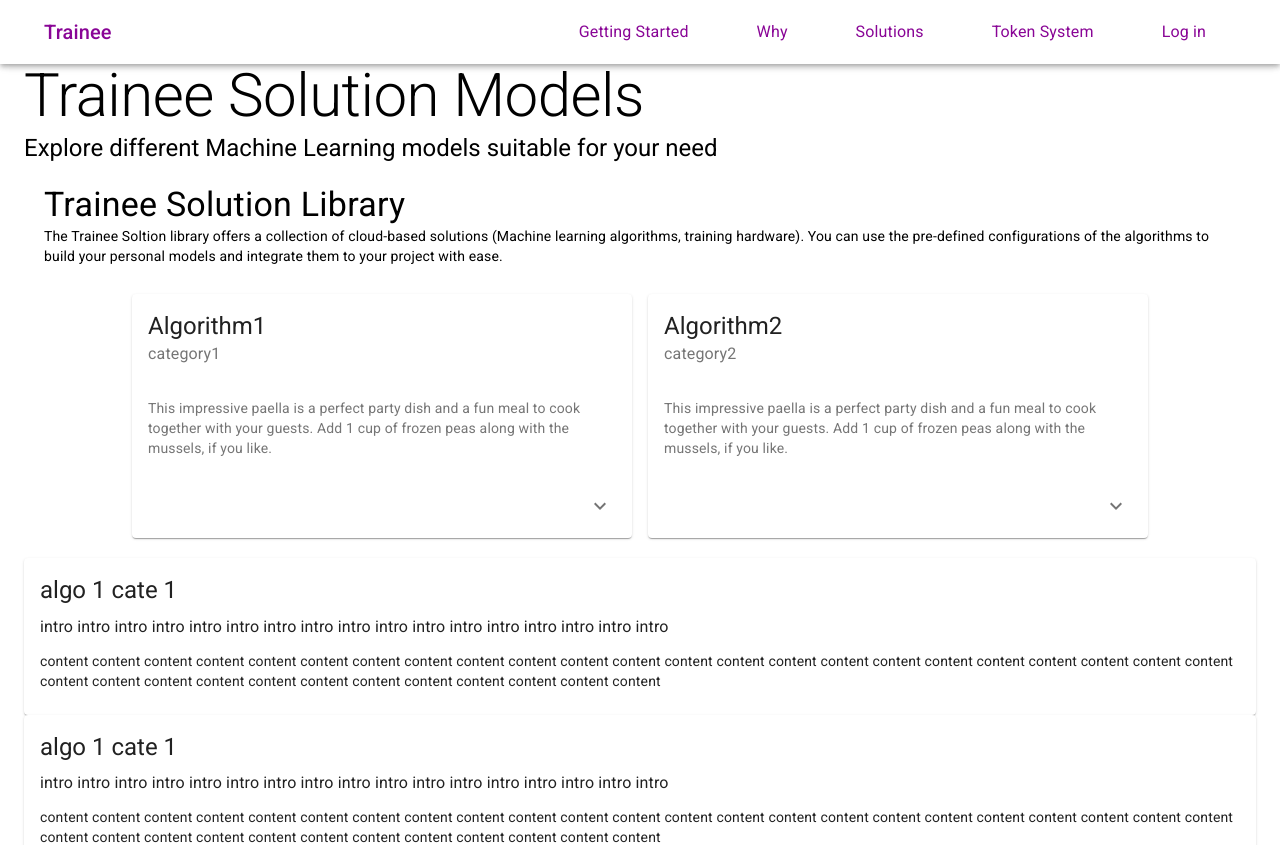
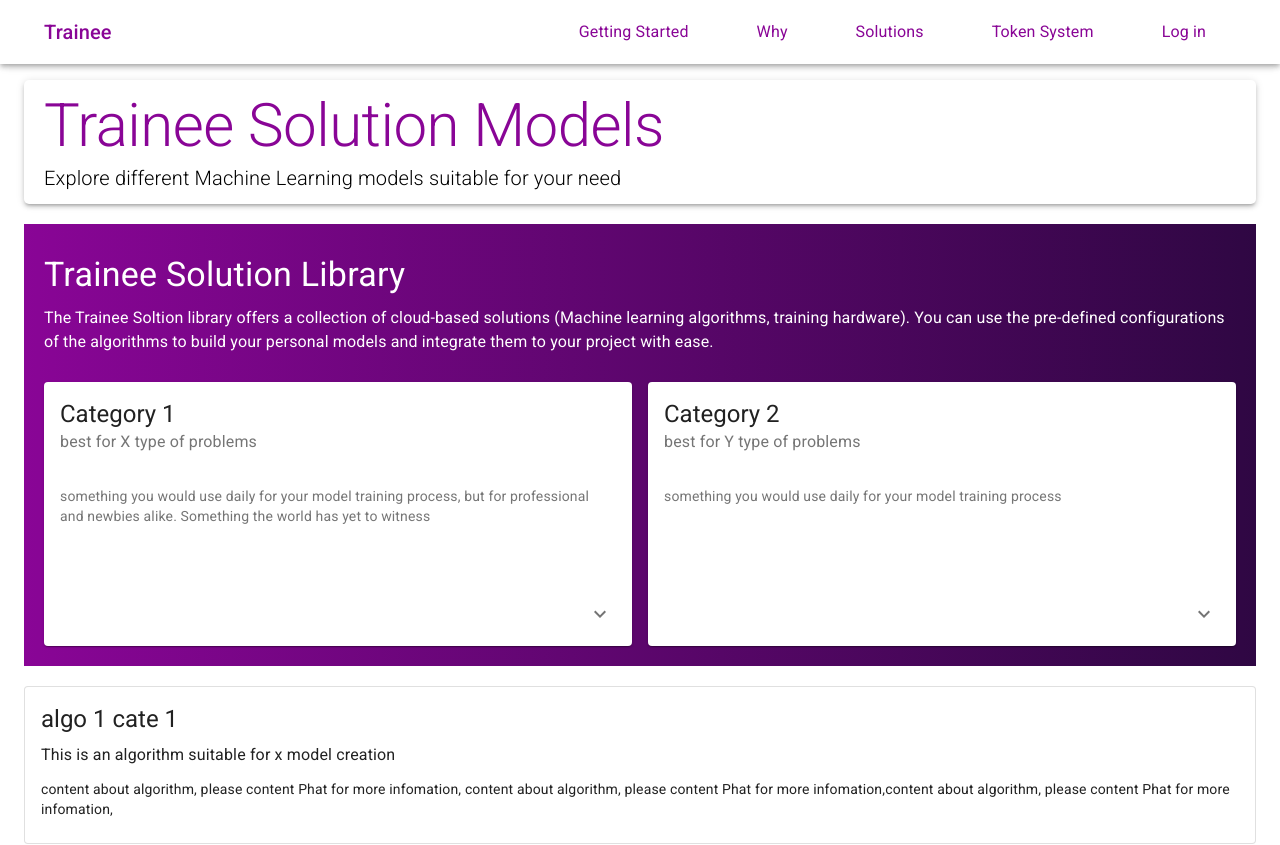
Before and after one commit to momoclouq/SEPM_group26, a React (Create React App) app in the folder frontend/: page /solutions in a window 1280 px wide. Shown: the top 845 px of the page. Built offline with nearby package versions, Linux system fonts and the light colour scheme.

Commit message:
Update visual for outer pages - Getting started - Solution

```diff
--- a/frontend/src/pages/outerPages/GettingStarted.js
+++ b/frontend/src/pages/outerPages/GettingStarted.js
@@ -17,10 +17,20 @@ const useStyles = makeStyles((theme) => ({
         display: "flex",
         flexDirection: "column",
         paddingTop: "20px",
-        minHeight: "100vh",
+        height: "100%",
         margin: "0",
         minWidth: "650px",
-        background: "#ECF3FF"
+    },
+    introPanel: {
+        background: "white",
+        padding: "10px 20px",
+        borderRadius: "5px",
+    },
+    introPanelTitle: {
+        color: "#890596"
+    },
+    introPanelSubTitle: {
+        fontWeight: "300",
     },
     stepImg: {
         height: "auto",
@@ -77,7 +87,7 @@ const GettingStarted = () => {
     const StepPanel = (number, instruction, imageLink) => {
         return (
             <Grid className={classes.stepCard} item key={`stepPanel${number}`}>
-                <Card variant="outlined" elevation={10}>
+                <Card variant="outlined" borderLeft={0} borderRight={0}>
                     <CardHeader
                         title={`Step ${number}: ${instruction}`}
                         subheader="September 14, 2016"
@@ -103,11 +113,11 @@ const GettingStarted = () => {
         <React.Fragment>
             <main className={classes.main}>
                 <Container className={classes.content} maxWidth="lg">
-                    <Box className={classes.introPanel}>
-                        <Typography variant="h2">
+                    <Box className={classes.introPanel} boxShadow={3}>
+                        <Typography variant="h2" className={classes.introPanelTitle}>
                             Getting Started with Trainee
                         </Typography>
-                        <Typography variant="h5">
+                        <Typography variant="h6" className={classes.introPanelSubTitle}>
                             Learn the basic steps of creating a project and start training machine learning models now
                         </Typography>
                     </Box>
--- a/frontend/src/pages/outerPages/Solution.js
+++ b/frontend/src/pages/outerPages/Solution.js
@@ -1,6 +1,7 @@
-import React from "react";
+import React, { useEffect } from "react";
 import ReactDOM from "react-dom";
 import clsx from "clsx";
+import {useRef} from "react";
 
 import Container from "@material-ui/core/Container";
 import {makeStyles} from "@material-ui/core/styles";
@@ -24,16 +25,31 @@ const useStyles = makeStyles((theme) => ({
     main: {
         display: "flex",
         flexDirection: "column",
-        paddingTop: "0px",
-        minHeight: "100vh",
+        padding: "20px 0",
+        height: "100%",
         margin: "0",
         minWidth: "650px"
     },
     solutionCard: {
-        maxWidth: "500px"
+
+    },
+    introPanel: {
+        background: "white",
+        padding: "10px 20px",
+        borderRadius: "5px",
+    },
+    introPanelTitle: {
+        color: "#890596"
+    },
+    introPanelSubTitle: {
+        fontWeight: "300",
     },
     solutionContent: {
-        padding: "20px"
+        marginTop: "20px",
+        padding: "20px",
+        background: "#890596", /* fallback for old browsers */
+        background: "-webkit-linear-gradient(to right, #890596, #2f0743)", /* Chrome 10-25, Safari 5.1-6 */
+        background: "linear-gradient(to right, #890596, #2f0743)",
     },
     solutionCardGrid: {
         marginTop: "20px",
@@ -57,6 +73,9 @@ const useStyles = makeStyles((theme) => ({
     algoListCard: {
         width: "100%"
     },
+    indiCard: {
+        marginTop: "20px",
+    },
     root: {
         minWidth: 275,
     },
@@ -71,12 +90,66 @@ const useStyles = makeStyles((theme) => ({
     pos: {
         marginBottom: 12,
     },
+    contentTitle: {
+        padding: "10px 0",
+        color: "white",
+    },
+    contentSubTitle: {
+        color: "white",
+    },
+    cardContent: {
+        minHeight: "80px",
+        maxHeight: "80px"
+    }
 }));
 
+const algoData = [
+    {
+        title: "algo 1 cate 1",
+        introduction: "This is an algorithm suitable for x model creation",
+        content: "content about algorithm, please content Phat for more infomation, content about algorithm, please content Phat for more infomation,content about algorithm, please content Phat for more infomation,",
+    },
+    {
+        title: "algo 2 cate 1",
+        introduction: "This is an algorithm suitable for x model creation",
+        content: "content about algorithm, please content Phat for more infomation, content about algorithm, please content Phat for more infomation,content about algorithm, please content Phat for more infomation,",
+    },
+    {
+        title: "algo 3 cate 1",
+        introduction: "This is an algorithm suitable for x model creation",
+        content: "content about algorithm, please content Phat for more infomation, content about algorithm, please content Phat for more infomation,content about algorithm, please content Phat for more infomation,",
+    },
+    {
+        title: "algo 4 cate 1",
+        introduction: "This is an algorithm suitable for x model creation",
+        content: "content about algorithm, please content Phat for more infomation, content about algorithm, please content Phat for more infomation,content about algorithm, please content Phat for more infomation,",
+    },
+    {
+        title: "algo 1 cate 2",
+        introduction: "This is an algorithm suitable for x model creation",
+        content: "content about algorithm, please content Phat for more infomation, content about algorithm, please content Phat for more infomation,content about algorithm, please content Phat for more infomation,",
+    },
+    {
+        title: "algo 2 cate 2",
+        introduction: "This is an algorithm suitable for x model creation",
+        content: "content about algorithm, please content Phat for more infomation, content about algorithm, please content Phat for more infomation,content about algorithm, please content Phat for more infomation,",
+    },
+    {
+        title: "algo 3 cate 2",
+        introduction: "This is an algorithm suitable for x model creation",
+        content: "content about algorithm, please content Phat for more infomation, content about algorithm, please content Phat for more infomation,content about algorithm, please content Phat for more infomation,",
+    },
+    {
+        title: "algo 4 cate 2",
+        introduction: "This is an algorithm suitable for x model creation",
+        content: "content about algorithm, please content Phat for more infomation, content about algorithm, please content Phat for more infomation,content about algorithm, please content Phat for more infomation,",
+    },
+]
 
 const Solution = () => {
     const classes = useStyles();
     const [expanded, setExpanded] = React.useState([false, false]);
+    const [currentIndex, setCurrentIndex] = React.useState([0, 0]);
 
     const handleExpandClickOne = () => {
         setExpanded([!expanded[0], expanded[1]]);
@@ -86,131 +159,108 @@ const Solution = () => {
         setExpanded([expanded[0], !expanded[1]]);
     };
 
-    const listOfAllAlgo = () => {
-        let temp = [];
-        for (const algorithm in algo){
-            temp.push(
-                <Card key={algo[algorithm].name}>
+    const myRef = useRef(null);
+
+    const executeScroll = () => myRef.current.scrollIntoView({behavior: "smooth"});
+
+    const changeCard = (index, cate) => {
+        setCurrentIndex([index, cate]);
+        executeScroll();
+    }
+
+    const listOfAlgo = (index, title, subheader, algoDesc ) => {
+        let handleFunc;
+        if (index == 0) handleFunc = handleExpandClickOne;
+        else handleFunc = handleExpandClickTwo;
+
+        return (
+            <Card className={classes.solutionCard}>
+                <CardHeader title={title} subheader={subheader}/>
+                <CardContent className={classes.cardContent}>
+                    <Typography variant="body2" color="textSecondary" component="p">
+                        {algoDesc}
+                    </Typography>
+                </CardContent>
+                <CardActions disableSpacing className={classes.actionPanel}>
+                    <IconButton
+                        className={clsx(classes.expand, {
+                            [classes.expandOpen]: expanded[index],
+                        })}
+                        onClick={handleFunc}
+                        aria-expanded={expanded[index]}
+                        aria-label="show more"
+                        >
+                            <ExpandMoreIcon />
+                    </IconButton>
+                </CardActions>
+                <Collapse in={expanded[index]} timeout="auto" unmountOnExit>
+                    <List component="nav" aria-label="main mailbox folders">
+                        <ListItem button onClick={() => changeCard(0, 0)}>
+                            <ListItemText primary={`Algo 1 cate ${index+1}`} />
+                        </ListItem>
+                        <ListItem button onClick={() => changeCard(1, 0)}>
+                            <ListItemText primary={`Algo 2 cate ${index+1}`} />
+                        </ListItem>
+                        <ListItem button onClick={() => changeCard(2, 0)}>
+                            <ListItemText primary={`Algo 3 cate ${index+1}`} />
+                        </ListItem>
+                        <ListItem button onClick={() => changeCard(3, 0)}>
+                            <ListItemText primary={`Algo 4 cate ${index+1}`} />
+                        </ListItem>
+                    </List>
+                </Collapse>
+            </Card>
+        );
+    }
+
+    const algoCard = (index, cate) => {
+        return(
+            <Card className={classes.indiCard} variant="outlined" ref={myRef}>
                 <CardContent>
                     <Typography variant="h5" gutterBottom>
-                            {algo[algorithm].name}
+                        {algoData[index].title}
                     </Typography>
                     <Typography className={classes.pos}>
-                            {algo[algorithm].intro}
+                        {algoData[index].introduction}
                     </Typography>
                     <Typography variant="body2" component="p">
-                            {algo[algorithm].content}
-                        <br />
+                        {algoData[index].content}
                     </Typography>
                 </CardContent>
             </Card>
         );
-        }
-        return temp;
     }
 
     return (
         <React.Fragment>
             <main className={classes.main}>
                 <Container className={classes.content} maxWidth="lg">
-                    <Box className={classes.introPanel}>
-                        <Typography variant="h2">
+                    <Box className={classes.introPanel} boxShadow={3}>
+                        <Typography variant="h2" className={classes.introPanelTitle}>
                             Trainee Solution Models
                         </Typography>
-                        <Typography variant="h5">
+                        <Typography variant="h6" className={classes.introPanelSubTitle}>
                             Explore different Machine Learning models suitable for your need
                         </Typography>
                     </Box>
 
                     <Box className={classes.solutionContent}>
-                        <Typography variant="h4">Trainee Solution Library</Typography>
-                        <Typography variant="body2">The Trainee Soltion library offers a collection of cloud-based solutions (Machine learning algorithms, training hardware). You can use the pre-defined configurations of the algorithms to build your personal models and integrate them to your project with ease. </Typography>
+                        <Typography variant="h4" className={classes.contentTitle}>Trainee Solution Library</Typography>
+                        <Typography variant="body1" className={classes.contentSubTitle}>The Trainee Soltion library offers a collection of cloud-based solutions (Machine learning algorithms, training hardware). You can use the pre-defined configurations of the algorithms to build your personal models and integrate them to your project with ease. </Typography>
 
                         <Grid className={classes.solutionCardGrid} container spacing={2} direction="row" justify="center">
-                            <Grid item>
-                                <Card className={classes.solutionCard}>
-                                    <CardHeader title="Algorithm1" subheader="category1"/>
-                                    <CardContent>
-                                        <Typography variant="body2" color="textSecondary" component="p">
-                                            This impressive paella is a perfect party dish and a fun meal to cook together with your
-                                            guests. Add 1 cup of frozen peas along with the mussels, if you like.
-                                        </Typography>
-                                    </CardContent>
-                                    <CardActions disableSpacing>
-                                        <IconButton
-                                        className={clsx(classes.expand, {
-                                            [classes.expandOpen]: expanded[0],
-                                        })}
-                                        onClick={handleExpandClickOne}
-                                        aria-expanded={expanded[0]}
-                                        aria-label="show more"
-                                        >
-                                            <ExpandMoreIcon />
-                                        </IconButton>
-                                    </CardActions>
-                                    <Collapse in={expanded[0]} timeout="auto" unmountOnExit>
-                                        <List component="nav" aria-label="main mailbox folders">
-                                            <ListItem button>
-                                                <ListItemText primary="Algo 1 cate 1" />
-                                            </ListItem>
-                                            <ListItem button>
-                                            <ListItemText primary="Algo 2 cate 1" />
-                                            </ListItem>
-                                            <ListItem button>
-                                            <ListItemText primary="Algo 1 cate 1" />
-                                            </ListItem>
-                                            <ListItem button>
-                                            <ListItemText primary="Algo 2 cate 1" />
-                                            </ListItem>
-                                        </List>
-                                    </Collapse>
-                                </Card>
+                            <Grid item xs={12} md={6}>
+                                {listOfAlgo(0, "Category 1", "best for X type of problems", "something you would use daily for your model training process, but for professional and newbies alike. Something the world has yet to witness")}
                             </Grid>
 
-                            <Grid item>
-                                <Card className={classes.solutionCard}>
-                                    <CardHeader title="Algorithm2" subheader="category2"/>
-                                    <CardContent>
-                                        <Typography variant="body2" color="textSecondary" component="p">
-                                            This impressive paella is a perfect party dish and a fun meal to cook together with your
-                                            guests. Add 1 cup of frozen peas along with the mussels, if you like.
-                                        </Typography>
-                                    </CardContent>
-                                    <CardActions>
-                                        <IconButton
-                                            className={clsx(classes.expand, {
-                                                [classes.expandOpen]: expanded[1],
-                                            })}
-                                            onClick={handleExpandClickTwo}
-                                            aria-expanded={expanded[1]}
-                                            aria-label="show more"
-                                            >
-                                                <ExpandMoreIcon />
-                                            </IconButton>
-                                    </CardActions>
-                                    <Collapse in={expanded[1]} timeout="auto" unmountOnExit>
-                                        <List component="nav" aria-label="main mailbox folders">
-                                            <ListItem button>
-                                            <ListItemText primary="Algo 1 cate 1" />
-                                            </ListItem>
-                                            <ListItem button>
-                                            <ListItemText primary="Algo 2 cate 1" />
-                                            </ListItem>
-                                            <ListItem button>
-                                            <ListItemText primary="Algo 1 cate 1" />
-                                            </ListItem>
-                                            <ListItem button>
-                                            <ListItemText primary="Algo 2 cate 1" />
-                                            </ListItem>
-                                        </List>
-                                    </Collapse>
-                                </Card>
+                            <Grid item xs={12} md={6}>
+                                {listOfAlgo(1, "Category 2", "best for Y type of problems", "something you would use daily for your model training process")}
                             </Grid>
                         </Grid>
                     </Box>
 
                     <Box>
-                        {listOfAllAlgo()}
+                        {algoCard(currentIndex[0], currentIndex[1])}
                     </Box>
                 </Container>
             </main>
--- a/frontend/src/pages/outerPages/Why.js
+++ b/frontend/src/pages/outerPages/Why.js
@@ -53,7 +53,7 @@ const Con = (props) => {
   const { id, title, content, button } = props.prop;
 
   return (
-    <Grid item xs={4}>
+    <Grid item xs={12} md={4}>
       <Grid Container spacing={0}>
         <Paper className={classes.paper}>
           <Grid item xs={2}>
```
Also changed, not shown: frontend/src/pages/outerPages/Navbar.js (+7 -3 lines). Lines whose indentation alone changed are shown as unchanged.
